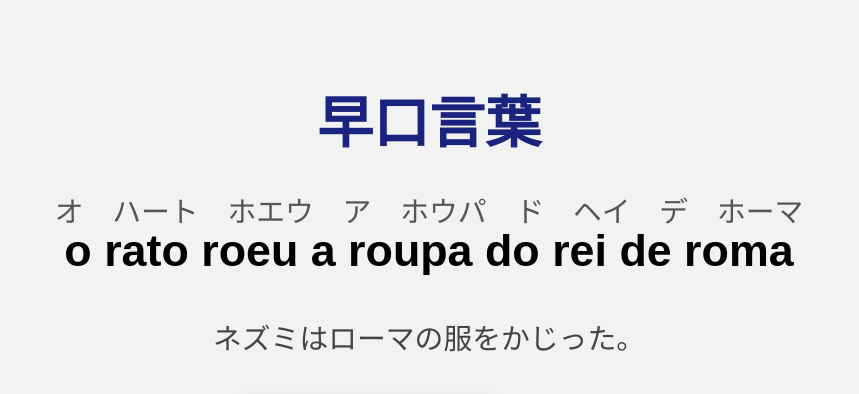
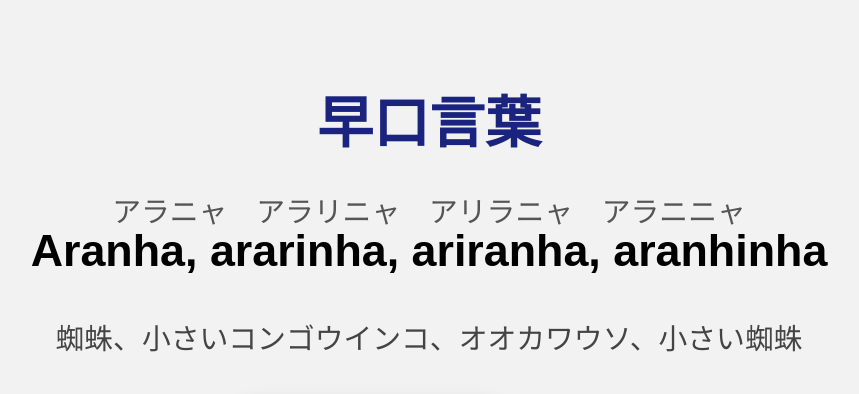
Before and after one commit to thiagokanagushiku/Boardgame-atualizado, a plain HTML site: page pergunta_11.html in a window 1280 px wide. Shown: the top 394 px of the page, without its empty margins (211-1070 px from the left). Drawn offline with Linux system fonts and the light colour scheme.

Commit message:
trava-lingua atualizado

```diff
--- a/pergunta_11.html
+++ b/pergunta_11.html
@@ -60,11 +60,11 @@
   <h1>早口言葉</h1>
 
   <div class="phrase-container">
-    <div class="japanese-reading">オ　ハート　ホエウ　ア　ホウパ　ド　ヘイ　デ　ホーマ</div>
-    <div class="portuguese-text">o rato roeu a roupa do rei de roma</div>
+    <div class="japanese-reading">アラニャ　アラリニャ　アリラニャ　アラニニャ</div>
+    <div class="portuguese-text">Aranha, ararinha, ariranha, aranhinha</div>
   </div>
 
-  <div class="meaning">ネズミはローマの服をかじった。</div>
+  <div class="meaning">蜘蛛、小さいコンゴウインコ、オオカワウソ、小さい蜘蛛</div>
 
   <div class="image-container">
     <!-- Substitua "example.jpg" pelo nome da imagem desejada -->
```
Also changed, not shown: pergunta_23.html (+4 -3 lines).
